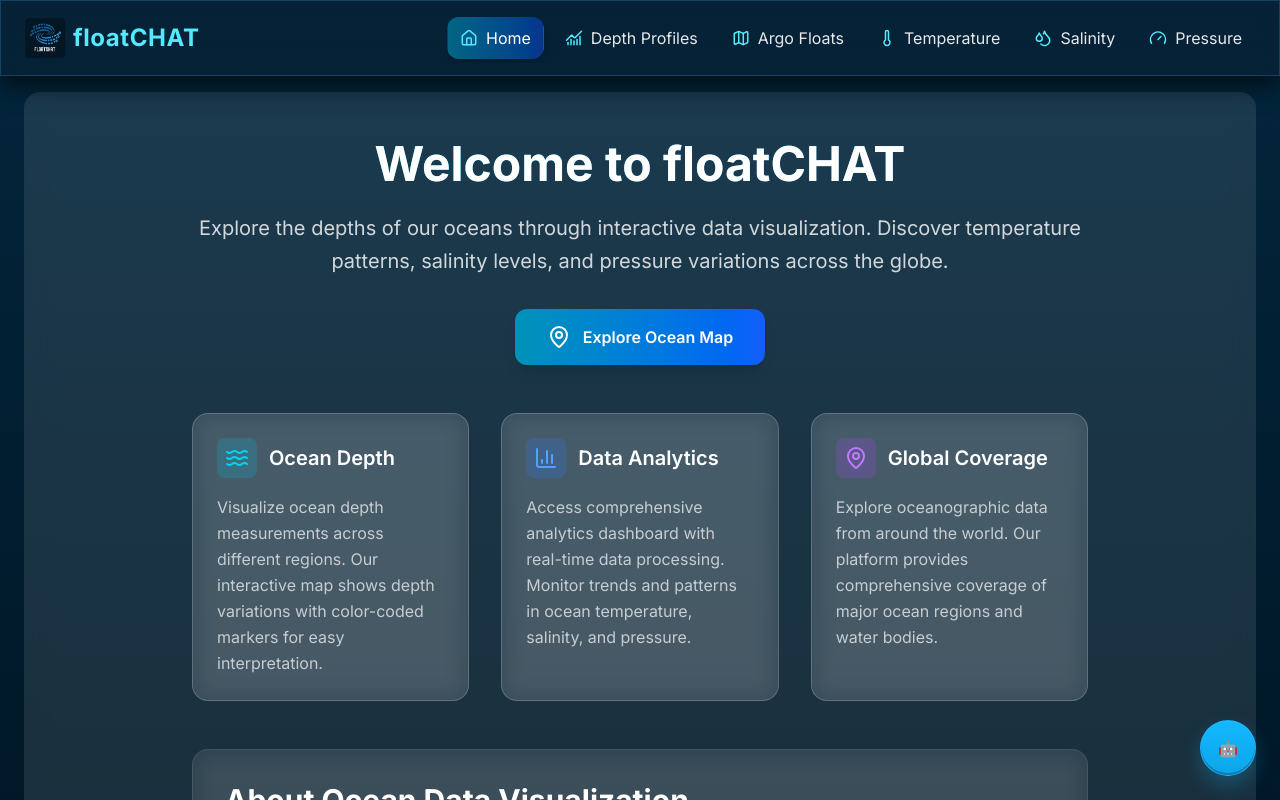
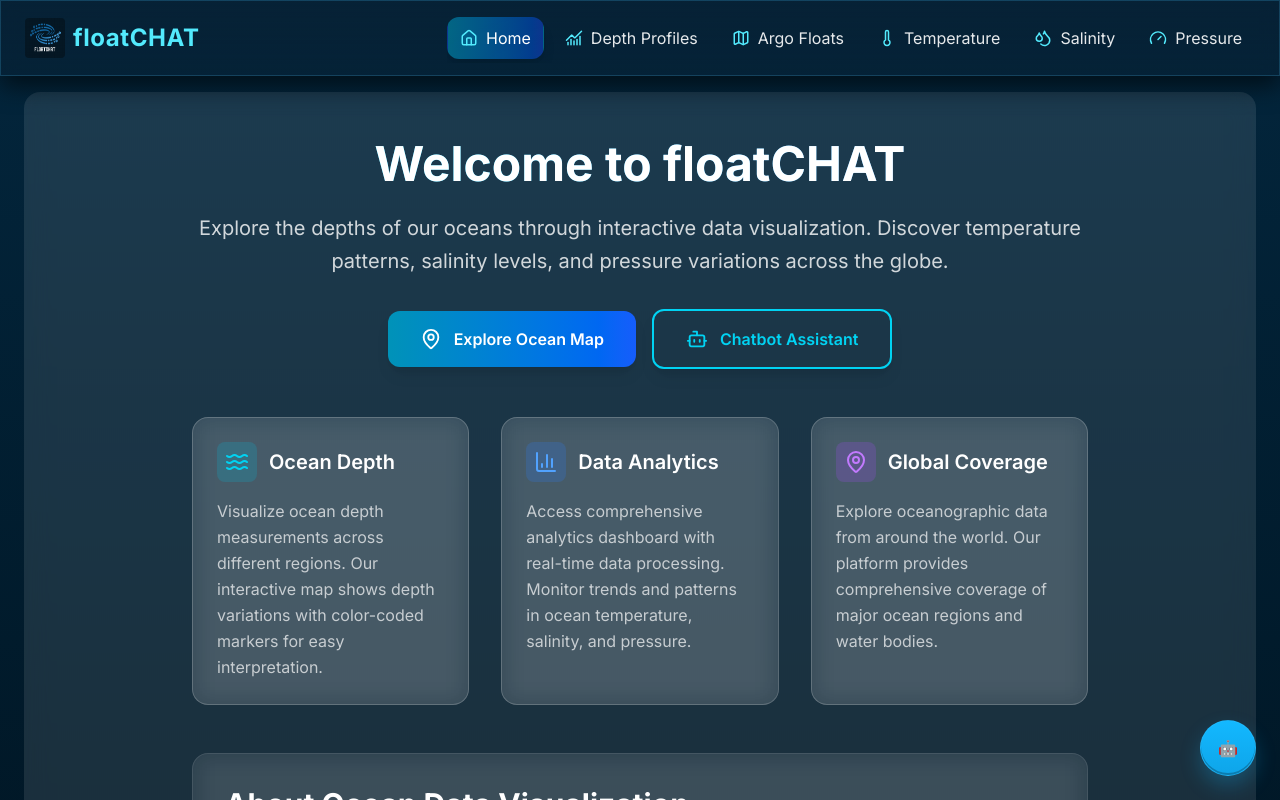
Before and after one commit to sidcodes2727/SIH-40, a React (Vite) app in the folder frontend_sid/: page / in a window 1280 px wide. Shown: the top 800 px of the page. Built offline with nearby package versions, Linux system fonts and the light colour scheme.

Commit message:
salunke harami

```diff
--- a/frontend_sid/src/App.jsx
+++ b/frontend_sid/src/App.jsx
@@ -16,7 +16,7 @@ function OceanVizApp() {
 
             <div className={`${['Depth Profiles', 'Home'].includes(activePage) ? 'flex-1 relative overflow-y-auto p-4 bg-white/10 rounded-2xl backdrop-blur-md mx-4 md:mx-6 mt-4' : 'flex-1 relative overflow-hidden mx-0 md:mx-0 mt-4'}`}>
                 {activePage === 'Depth Profiles' && <Dashboard />}
-                {activePage === 'Home' && <Home setActivePage={setActivePage} />}
+                {activePage === 'Home' && <Home setActivePage={setActivePage} setChatOpen={setChatOpen} />}
                 {activePage === 'Argo Floats' && <OceanMap setActivePage={setActivePage} />}
                 {activePage === 'Salinity' && <MetricMap metric="salinity" />}
                 {activePage === 'Temperature' && <MetricMap metric="temperature" />}
--- a/frontend_sid/src/components/Chatbot.jsx
+++ b/frontend_sid/src/components/Chatbot.jsx
@@ -85,7 +85,7 @@ function Chatbot({ chatOpen, setChatOpen }) {
                                 className="text-white hover:bg-white/10 p-1 rounded"
                                 onClick={() => setChatOpen(false)}
                             >
-                                <X />
+                                <X className ="hover:text-decoration-none"/>
                             </button>
                         </div>
                         {/* Optional Context Controls */}
--- a/frontend_sid/src/components/Home.jsx
+++ b/frontend_sid/src/components/Home.jsx
@@ -1,7 +1,7 @@
 import React from 'react';
-import { MapPin, Waves, BarChart3 } from 'lucide-react';
+import { MapPin, Waves, BarChart3, Bot } from 'lucide-react';
 
-export default function Home({ setActivePage }) {
+export default function Home({ setActivePage, setChatOpen }) {
   return (
     <div className="flex-1 p-8 overflow-hidden">
       <div className="max-w-4xl mx-auto">
@@ -15,14 +15,24 @@ export default function Home({ setActivePage }) {
             Discover temperature patterns, salinity levels, and pressure variations across the globe.
           </p>
 
-          {/* Map Button */}
-          <button
-            onClick={() => setActivePage('Argo Floats')}
-            className="inline-flex items-center gap-3 px-8 py-4 bg-gradient-to-r from-cyan-600 to-blue-600 hover:from-cyan-500 hover:to-blue-500 text-white font-semibold rounded-xl shadow-lg hover:shadow-xl transition-all duration-300 transform hover:scale-105"
-          >
-            <MapPin size={24} />
-            Explore Ocean Map
-          </button>
+          {/* Primary Actions */}
+          <div className="flex items-center justify-center gap-4 flex-wrap">
+            <button
+              onClick={() => setActivePage('Argo Floats')}
+              className="inline-flex items-center gap-3 px-6 sm:px-8 py-3 sm:py-4 bg-gradient-to-r from-cyan-600 to-blue-600 hover:from-cyan-500 hover:to-blue-500 text-white font-semibold rounded-xl shadow-lg hover:shadow-xl transition-all duration-300 transform hover:scale-105"
+            >
+              <MapPin size={22} />
+              Explore Ocean Map
+            </button>
+            <button
+              onClick={() => setChatOpen?.(true)}
+              className="inline-flex items-center gap-3 px-6 sm:px-8 py-3 sm:py-4 hover:from-fuchsia-500 hover:to-purple-500 text-cyan-400 font-semibold rounded-xl shadow-lg hover:shadow-xl border-cyan-400 border-2 transition-all duration-300 transform hover:scale-105"
+              aria-label="Open chatbot assistant"
+            >
+              <Bot size={22} />
+              Chatbot Assistant
+            </button>
+          </div>
         </div>
 
         {/* Feature Cards */}
```
